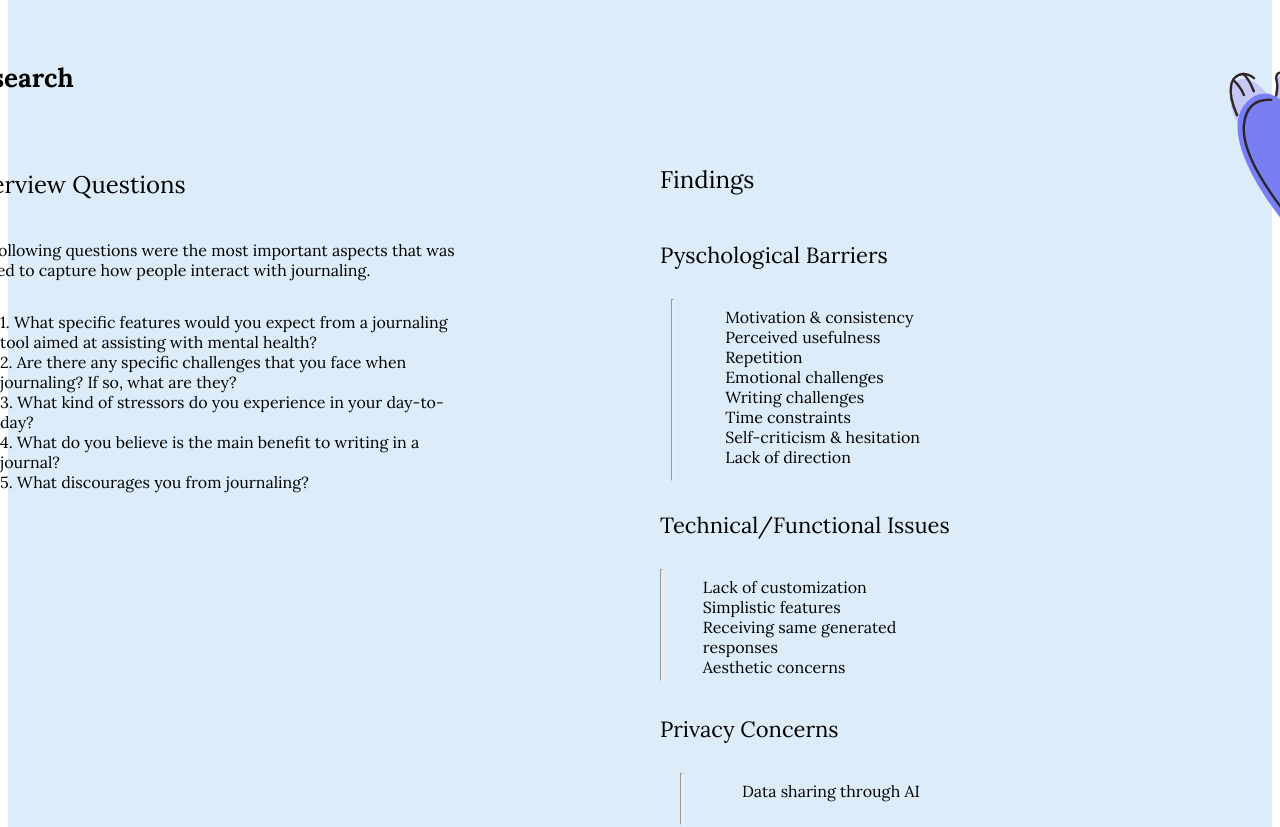
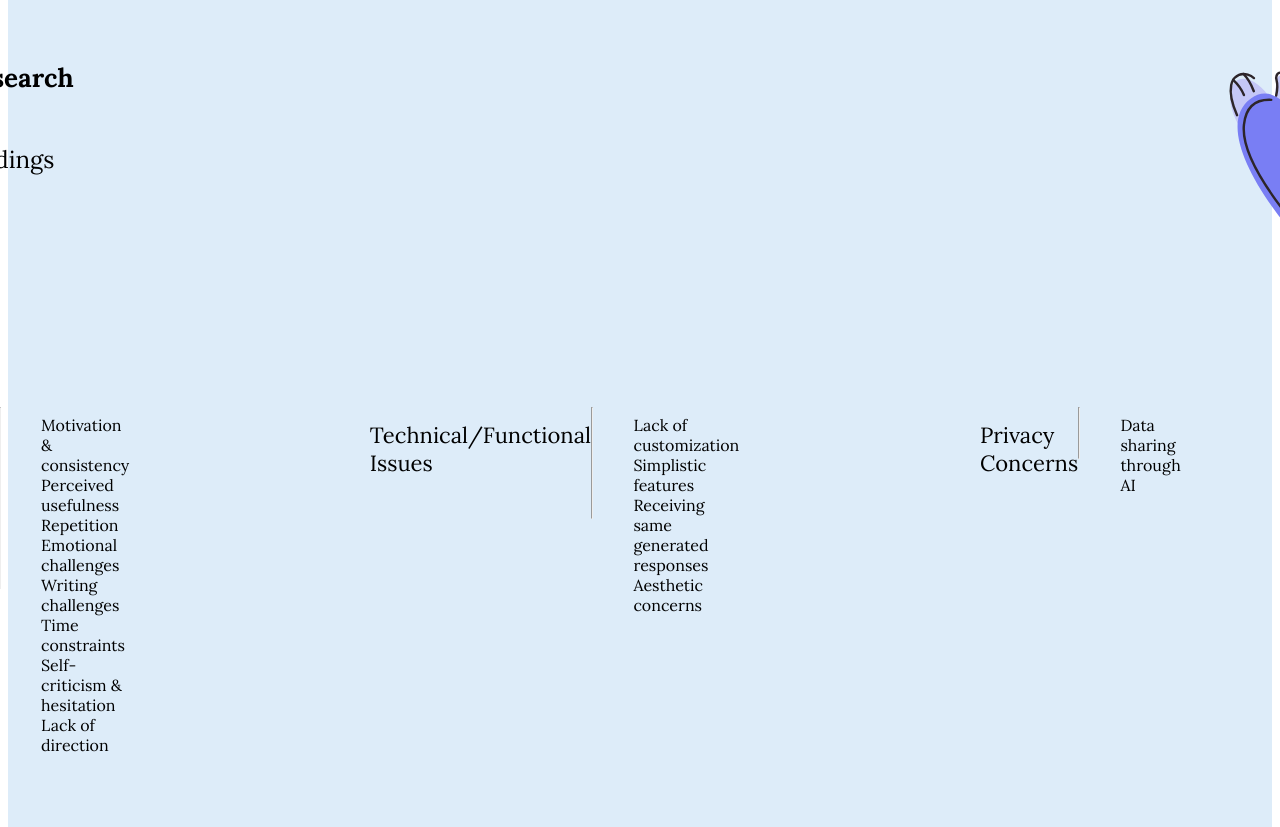
Before and after one commit to anikagrewal/Portfolio, a Next.js app: page /caseStudy in a window 1280 px wide. Shown: the part 1300-2127 px from the top of the page. Built offline with nearby package versions, Linux system fonts and the light colour scheme.

Commit message:
little fixes

```diff
--- a/pages/caseStudy.js
+++ b/pages/caseStudy.js
@@ -19,7 +19,7 @@ export default function CaseStudy() {
        <h2 className={styles.desHeader}>Problem</h2>
         <div className={styles.probSection}>
           <div className={styles.probBody}>
-            <p>The project hopes to address the challenge of analyzing numerous journal entries to find correlations between the user and their disorders. The project also aims to help users actively avoid or increase activities to improve their well-being..</p>
+            <p>The project hopes to address the challenge of analyzing numerous journal entries to find correlations between the individual's activites and their mental health symptoms. Aiming to help individual's actively avoid or increase activities to improve their well-being.</p>
             </div>
         <hr className={styles.perLine}></hr>
           <div className={styles.percentage}>
@@ -41,19 +41,8 @@ export default function CaseStudy() {
           </div>
             <p className={styles.innerSub}>Research</p>
             <div className={styles.research}>
-            <div className={styles.quest}>
-              <p className={styles.resHeader}>Interview Questions</p>
-            <p>The following questions were the most important aspects that was wanted to capture how people interact with journaling.</p>
-            <ul className={styles.resList}>
-            <li>1. What specific features would you expect from a journaling tool aimed at assisting with mental health?</li>
-            <li>2. Are there any specific challenges that you face when journaling? If so, what are they? </li>
-            <li>3. What kind of stressors do you experience in your day-to-day?</li>
-            <li>4. What do you believe is the main benefit to writing in a journal?</li>
-            <li>5. What discourages you from journaling?</li>
-            </ul>
-            </div>
+            <p className={styles.resHeader}>Findings</p>
             <div className={styles.find}>
-              <p className={styles.resHeader}>Findings</p>
               <p className={styles.resSub}>Pyschological Barriers</p>
               <div className={styles.resLiCon}>
               <hr className={styles.resLine}></hr>
--- a/styles/Home.module.css
+++ b/styles/Home.module.css
@@ -436,8 +436,7 @@ margin-left: 180px;
  }
 .research {
   display: flex;
-  flex-direction: row;
-  gap: 200px;
+  flex-direction: column;
 }
 
 .quest {
@@ -450,10 +449,9 @@ margin-left: 180px;
 
 .find {
   display: flex;
-  flex-direction: column;
+  flex-direction: row;
   justify-content: center;
-  width: 500px;
-  margin-top: 20px;
+  margin-top: 200px;
 }
 
 
--- a/styles/globals.css
+++ b/styles/globals.css
@@ -2,11 +2,9 @@
 
 
 :root {
-  --max-width: 1100px;
+
   --border-radius: 12px;
-  --font-mono: ui-monospace, Menlo, Monaco, 'Cascadia Mono', 'Segoe UI Mono',
-    'Roboto Mono', 'Oxygen Mono', 'Ubuntu Monospace', 'Source Code Pro',
-    'Fira Mono', 'Droid Sans Mono', 'Courier New', monospace;
+
 
     --primary-color: #5F6E7D;
     --secondary-color: #C5CCD3;
```
